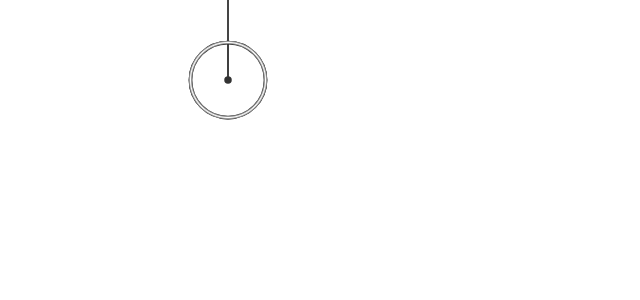
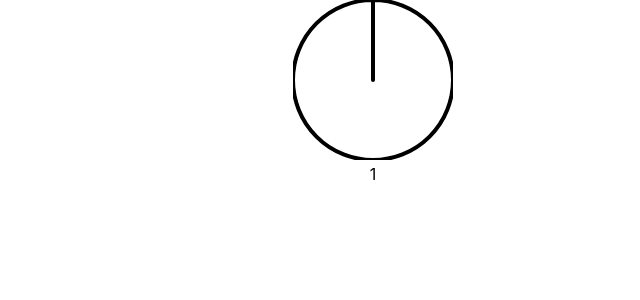
Before and after one commit to TimSusa/react-canvas-rotary-knob, a React (Create React App) app: page / in a window 1280 px wide. Shown: the top 300 px of the page, without its empty margins (267-907 px from the left). Built offline with nearby package versions, Linux system fonts and the light colour scheme.

Commit message:
feat: fix rotary

```diff
--- a/src/Slider.js
+++ b/src/Slider.js
@@ -1,107 +1,95 @@
-import React, { useRef, useEffect } from 'react'
+import React, { useEffect, useRef, useState } from "react";
 
-function Slider (){
-  const canvasRef = useRef(null)
-  let context = useRef(null)
-
-  useEffect(()=>{
-    const canvas = canvasRef.current
-    context.current = canvas.getContext('2d')
-  },[])
+function Slider({ width = 160, height = 160, value = 0.5 }) {
+  const $window = window || {};
+  const canvasRef = useRef(null);
+  let context = useRef(null);
+  let animationFrameId = useRef(null);
+  const [val, setVal] = useState(value);
+  const isDragging = useRef(false);
+  const verticalDiff = useRef(0);
 
   useEffect(() => {
-  let animationFrameId = null
+    const canvas = canvasRef.current;
 
-  draw(0)
-    animationFrameId = window.requestAnimationFrame(draw)
-    console.log('draw with animationFrameId: ', animationFrameId)
-    return () => {
-      window.cancelAnimationFrame(animationFrameId)
-    }
+    context.current = canvas.getContext("2d");
+    var radius = canvas.height / 2;
+    context.current.translate(radius, radius);
+    draw(0);
+  }, []);
 
-  }, [draw])
+  return (
+    <div
+    >
+      <canvas
+        width={width}
+        height={height}
+        onPointerDown={handleDown}
+        onPointerMove={handleMove}
+        onPointerUp={handleCancel}
+        ref={canvasRef}
+      />
+      <div>{val.toString()}</div>
+    </div>
+  );
 
-  return <div><canvas width={450} heigth={450} onPointerDown= {handleDown} onPointerUp={handleCancel} ref={canvasRef} /></div>
+  function yToVal(y: number) {
+    const val = y / canvasRef.current.height ;
+    const tmpVal = val < 0 ? 0 : val > 1 ? 1 : val;
+    const ttval = isNaN(tmpVal) ? value : tmpVal;
 
-  function draw (e) {
-     e && console.log(e.clientY)
-    const ctx = context.current
-    if (!ctx.canvas) return
-    var radius = ctx.canvas.height / 4 ;
-     drawFace(ctx, radius);
-     const val = e.clientY / ctx.canvas.height
-     const tmpVal = val < 0 ? 0 : val > 1 ? 1: val
-    drawTime(ctx, radius, tmpVal)
+    return ttval;
+  }
 
+  function draw(vDiff: number) {
+    const ctx = context.current;
+    if (!ctx.canvas) return;
+    const val = -yToVal(vDiff);
+    const v = val + 1;
+    setVal(v);
+    if (isNaN(val)) return;
+    drawHand(ctx, val * Math.PI * 2);
   }
 
   function handleDown(ev) {
-    canvasRef.current.onpointermove = handleMove;
-    console.log('hanlldedown ', ev)
+    console.log('handle down ', ev.nativeEvent.offsetY )
+    isDragging.current = true;
+    //animationFrameId.current = $window.requestAnimationFrame(draw);
     canvasRef.current.setPointerCapture(ev.pointerId);
+    verticalDiff.current = ev.nativeEvent.offsetY ;
   }
 
   function handleMove(e) {
-    draw(e)
+    if (isDragging.current === true) {
+      const tV = e.nativeEvent.offsetY - verticalDiff.current
+      draw(tV);
+    }
   }
 
   function handleCancel(ev) {
-    canvasRef.current.onpointermove = null;
-    console.log('handlerelease ', ev)
     canvasRef.current.releasePointerCapture(ev.pointerId);
+    //$window.cancelAnimationFrame(animationFrameId.current);
+    isDragging.current = false;
   }
 
-  function drawFace(ctx, radius) {
-    var grad;
+  function drawHand(ctx, pos: number) {
+    ctx.clearRect(
+      -canvasRef.current.width / 2,
+      -canvasRef.current.height / 2,
+      width,
+      height,
+    );
+
     ctx.beginPath();
-    ctx.arc(80, 80, radius, 0, 2*Math.PI);
-    ctx.fillStyle = 'white';
-    ctx.fill();
-    grad = ctx.createRadialGradient(80,80,radius*0.95, 80,80,radius*1.05);
-    grad.addColorStop(0, '#333');
-    grad.addColorStop(0.5, 'white');
-    grad.addColorStop(1, '#444');
-    ctx.strokeStyle = grad;
-    ctx.lineWidth = radius*0.1;
+    ctx.lineWidth = 4;
+    ctx.lineCap = "round";
+    ctx.arc(0, 0, canvasRef.current.width / 2, 0, Math.PI * 2, true);
+    ctx.moveTo(0, 0);
+    ctx.rotate(pos);
+    ctx.lineTo(0, -height / 2);
     ctx.stroke();
-    ctx.beginPath();
-    ctx.arc(80, 80, radius*0.1, 0, 2*Math.PI);
-    ctx.fillStyle = '#333';
-    ctx.fill();
-  }
-
-  function drawNumbers(ctx, radius) {
-    var ang;
-    var num;
-    ctx.font = radius*0.15 + "px arial";
-    //ctx.textBaseline="middle";
-    ctx.textAlign="center";
-    for(num = 1; num < 13; num++){
-      ang = num * Math.PI / 6;
-      ctx.rotate(ang);
-      ctx.translate(80, -radius);
-      ctx.rotate(-ang);
-      ctx.fillText(num.toString(), 0, 0);
-      ctx.rotate(ang);
-      ctx.translate(0, radius);
-      ctx.rotate(-ang);
-    }
-  }
-
-  function drawTime(ctx, radius, val){
-      drawHand(ctx, -val*Math.PI*2, radius*4, radius*0.05);
-  }
-
-  function drawHand(ctx, pos, length, width) {
-      ctx.beginPath();
-      ctx.lineWidth = width;
-      ctx.lineCap = "round";
-      ctx.moveTo(80,80);
-      ctx.rotate(pos);
-      ctx.lineTo(80, -length);
-      ctx.stroke();
-      ctx.rotate(-pos);
+    ctx.rotate(-pos);
   }
 }
 
-export default Slider
+export default Slider;
```
